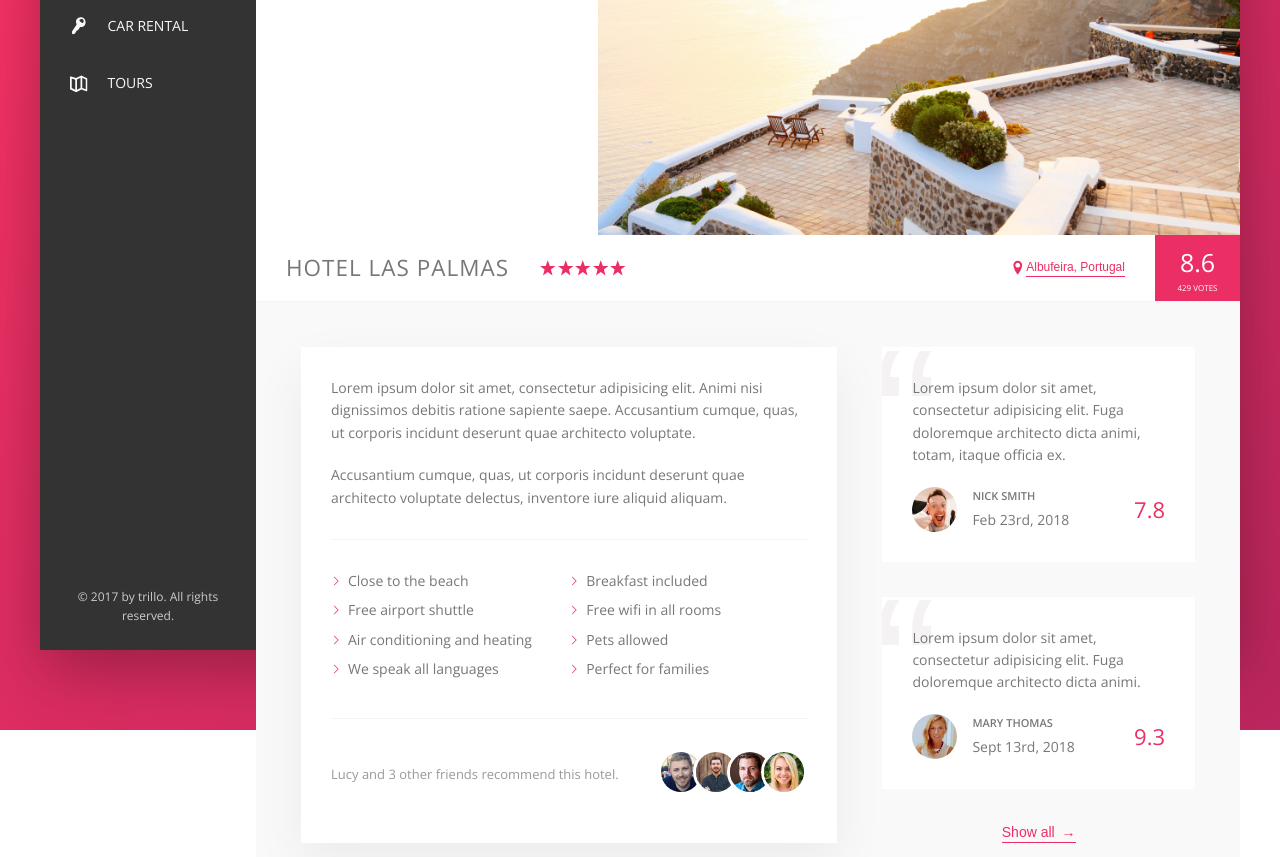
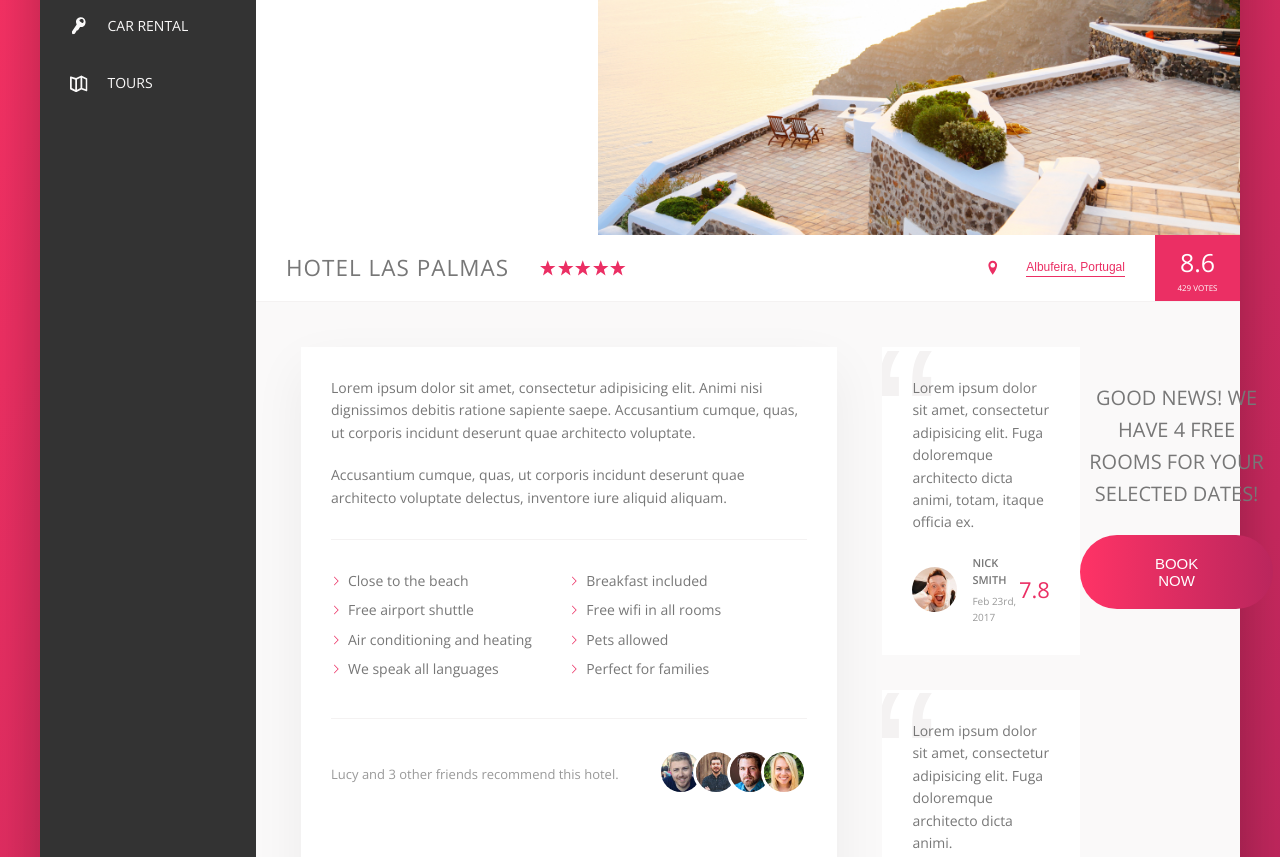
Before and after one commit to hkuchynski/trillo, a website: page index.html in a window 1280 px wide. Shown: the part 300-1157 px from the top of the page. Drawn offline with nearby package versions, Linux system fonts and the light colour scheme.

Commit message:
building the CTA section

```diff
--- a/index.html
+++ b/index.html
@@ -43,6 +43,8 @@
                     </div>
                 </nav>
             </header>
+
+
             <div class="content">
                 <nav class="sidebar">
                     <ul class="side-nav">
@@ -54,7 +56,6 @@
                                 <span>Hotel</span>
                             </a>
                         </li>
-
                         <li class="side-nav__item">
                             <a href="#" class="side-nav__link">
                                 <svg class="side-nav__icon">
@@ -63,7 +64,6 @@
                                 <span>Flight</span>
                             </a>
                         </li>
-
                         <li class="side-nav__item">
                             <a href="#" class="side-nav__link">
                                 <svg class="side-nav__icon">
@@ -72,7 +72,6 @@
                                 <span>Car rental</span>
                             </a>
                         </li>
-
                         <li class="side-nav__item">
                             <a href="#" class="side-nav__link">
                                 <svg class="side-nav__icon">
@@ -87,6 +86,8 @@
                         &copy; 2017 by trillo. All rights reserved.
                     </div>
                 </nav>
+
+
 
                 <main class="hotel-view">
                     <div class="gallery">
@@ -125,7 +126,7 @@
                         </div>
 
                         <div class="overview__location">
-                            <svg class="overview__icon-star">
+                            <svg class="overview__icon-location">
                                 <use xlink:href="img/sprite.svg#icon-location-pin"></use>
                             </svg>
                             <button class="btn-inline">Albufeira, Portugal</button>
@@ -177,7 +178,7 @@
                                     <img src="img/user-1.jpg" alt="User 1" class="review__photo">
                                     <div class="review__user-box">
                                         <p class="review__user-name">Nick Smith</p>
-                                        <p class="revew__user-date">Feb 23rd, 2018</p>
+                                        <p class="review__user-date">Feb 23rd, 2017</p>
                                     </div>
                                     <div class="review__rating">7.8</div>
                                 </figcaption>
@@ -185,13 +186,13 @@
 
                             <figure class="review">
                                 <blockquote class="review__text">
-                                        Lorem ipsum dolor sit amet, consectetur adipisicing elit. Fuga doloremque architecto dicta animi.
+                                    Lorem ipsum dolor sit amet, consectetur adipisicing elit. Fuga doloremque architecto dicta animi.
                                 </blockquote>
                                 <figcaption class="review__user">
-                                    <img src="img/user-2.jpg" alt="User 2" class="review__photo">
+                                    <img src="img/user-2.jpg" alt="User 1" class="review__photo">
                                     <div class="review__user-box">
                                         <p class="review__user-name">Mary Thomas</p>
-                                        <p class="revew__user-date">Sept 13rd, 2018</p>
+                                        <p class="review__user-date">Sept 13th, 2017</p>
                                     </div>
                                     <div class="review__rating">9.3</div>
                                 </figcaption>
@@ -199,7 +200,20 @@
 
                             <button class="btn-inline">Show all <span>&rarr;</span></button>
                         </div>
+
+                        <div class="cta">
+                            <h2 class="cta__book-now">
+                                Good news! We have 4 free rooms for your selected dates!
+                            </h2>
+                            <button class="btn">
+                                <span class="btn__visible">Book now</span>
+                                <span class="btn__invisible">Only 4 rooms left</span>
+                            </button>
+                        </div>
+
                     </div>
+
+
                 </main>
             </div>
         </div>
--- a/sass/_components.scss
+++ b/sass/_components.scss
@@ -449,3 +449,67 @@
         z-index: 1;
     }
 }
+
+///////////////////////////////
+// CALL TO ACTION
+.cta {
+    padding: 3.5rem 0;
+    text-align: center;
+
+    &__book-now {
+        font-size: 2rem;
+        font-weight: 300;
+        text-transform: uppercase;
+        margin-bottom: 2.5rem;
+    }
+}
+
+///////////////////////////////
+//
+.btn {
+    font-size: 1.5rem;
+    font-weight: 300;
+    text-transform: uppercase;
+    border-radius: 100px;
+    border: none;
+    background-image: linear-gradient(to right, var(--color-primary-light), var(--color-primary-dark));
+    color: #fff;
+    position: relative;
+    overflow: hidden;
+    cursor: pointer;
+
+    & > * {
+        display: inline-block;
+        height: 100%;
+        width: 100%;
+        transition: all .2s;
+    }
+
+    &__visible {
+        padding: 2rem 7.5rem;
+    }
+
+    &__invisible {
+        position: absolute;
+        padding: 2rem 0;
+        left: 0;
+        top: -100%;
+    }
+
+    &:hover {
+        background-image: linear-gradient(to left, var(--color-primary-light), var(--color-primary-dark));
+    }
+
+    &:hover &__visible {
+        transform: translateY(100%);
+    }
+
+    &:hover &__invisible {
+        top: 0;
+    }
+
+    &:focus {
+        outline: none;
+        animation: pulsate 1s infinite;
+    }
+}
--- a/sass/_layout.scss
+++ b/sass/_layout.scss
@@ -35,9 +35,6 @@
 .hotel-view {
     background-color: #fff;
 
-    // TEST
-    height: 80rem;
-
     flex: 1;
 }
 
```
Also changed, not shown: css/style.css.
